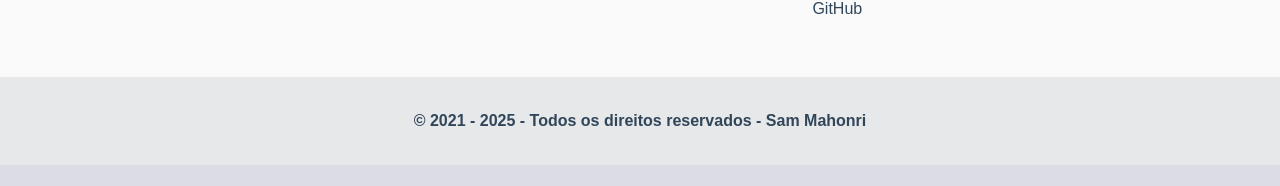
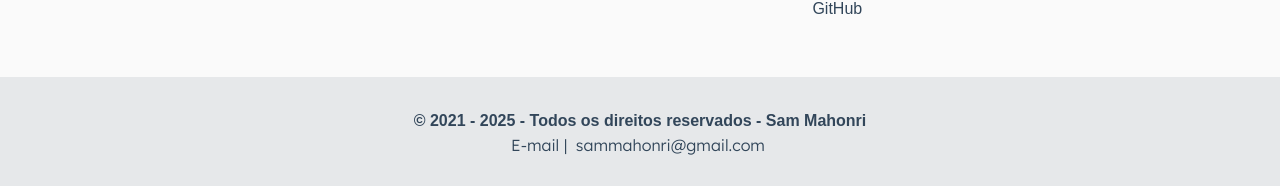
Before and after one commit to sam-mahonri/sammahonri-portfolio, a Next.js app: page / in a window 1280 px wide. Shown: the part 1051-1237 px from the top of the page. Before the commit the page ends 1216 px from the top, so only its background shows below. Built offline with nearby package versions, Linux system fonts and the light colour scheme; no server answers; a web font is replaced by a local one.

Commit message:
contact email for verification

```diff
--- a/src/components/all/Footer.tsx
+++ b/src/components/all/Footer.tsx
@@ -60,8 +60,9 @@ export function Footer() {
                     </div>
 
                 </div>
-                <div className=' bg-foreground/10 w-full p-8 flex items-center justify-center'>
+                <div className=' bg-foreground/10 w-full p-8 flex items-center justify-center flex-col'>
                     <p className=" text-center font-unbounded font-bold" >{t('copyright')}</p>
+                    <p>E-mail | <a href={"mailto:sammahonri@gmail.com"} className='olink'>sammahonri@gmail.com</a></p>
                 </div>
 
             </div>
```
